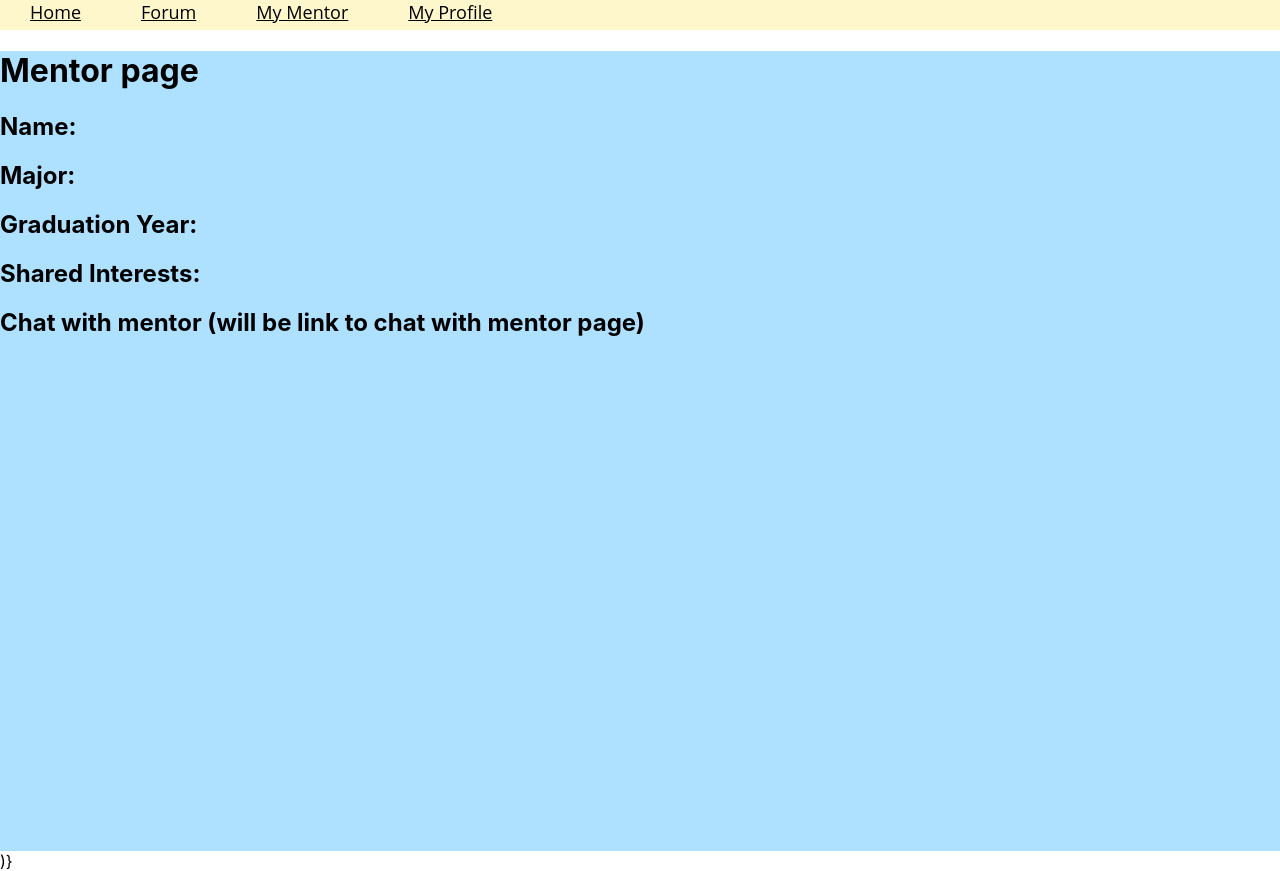
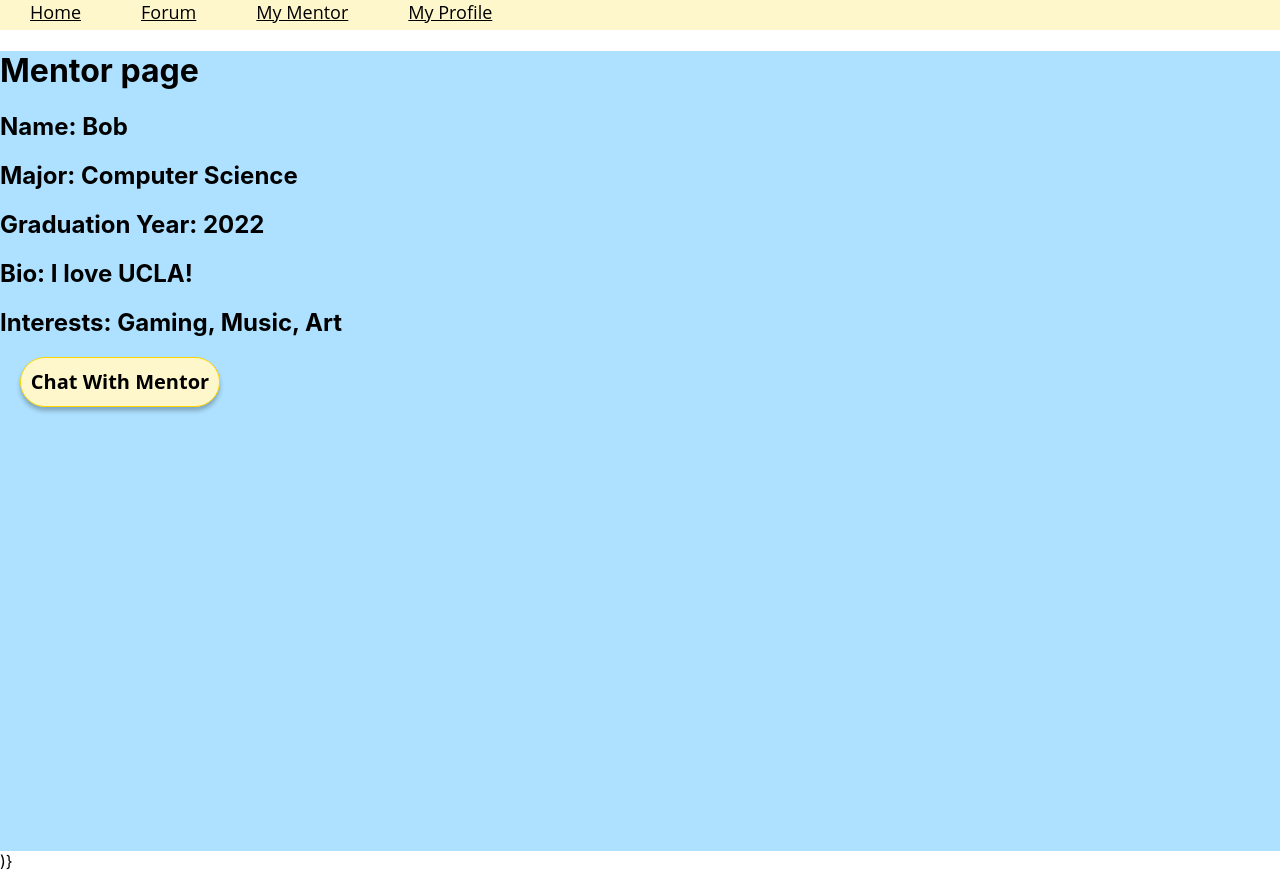
Before and after one commit to tkanarsky/BruinBridge, a React (Create React App) app in the folder bruin-bridge/: page /mentor in a window 1280 px wide. Built offline with nearby package versions, Linux system fonts and the light colour scheme; no server answers.

Commit message:
setting up mentor page

```diff
--- a/bruin-bridge/src/pages/MentorPage.jsx
+++ b/bruin-bridge/src/pages/MentorPage.jsx
@@ -1,7 +1,44 @@
 import React from "react";
 import styled from "styled-components";
 
+
+const Button = styled("button")`
+  display: flex;
+  background-color: #fff7cc;
+  border: 1px solid #ffd600;
+  box-sizing: border-box;
+  box-shadow: 0px 4px 4px rgba(0, 0, 0, 0.25);
+  width: 200px;
+  height: 50px;
+  border-radius: 50px;
+  font-size: 20px;
+  font-family: "Open Sans";
+  font-weight: bold;
+  justify-content: center;
+  align-items: center;
+  margin: 20px;
+
+  &:hover {
+    cursor: pointer;
+  }
+`;
+
 export default class MentorPage extends React.Component {
+  constructor(props) {
+    super(props);
+    this.state = {
+      mentorRef: null,
+      mname: "Bob",
+      mmajor: "Computer Science",
+      myear: "2022",
+      mbio: "I love UCLA!",
+      minterest1: "Gaming",
+      minterest2: "Music",
+      minterest3: "Art"
+    };
+
+  }
+
   render() {
     return (
       <div
@@ -12,11 +49,12 @@ export default class MentorPage extends React.Component {
         }}
       >
         <h1>Mentor page</h1>
-        <h2>Name: </h2>
-        <h2>Major: </h2>
-        <h2>Graduation Year: </h2>
-        <h2>Shared Interests: </h2>
-        <h2>Chat with mentor (will be link to chat with mentor page)</h2>
+        <h2>Name: {this.state.mname}</h2>
+        <h2>Major: {this.state.mmajor}</h2>
+        <h2>Graduation Year: {this.state.myear}</h2>
+        <h2>Bio: {this.state.mbio}</h2>
+        <h2>Interests: {this.state.minterest1}, {this.state.minterest2}, {this.state.minterest3}</h2>
+        <Button /*onClick={this.props.login}*/>Chat With Mentor</Button>
       </div>
     );
   }
```
